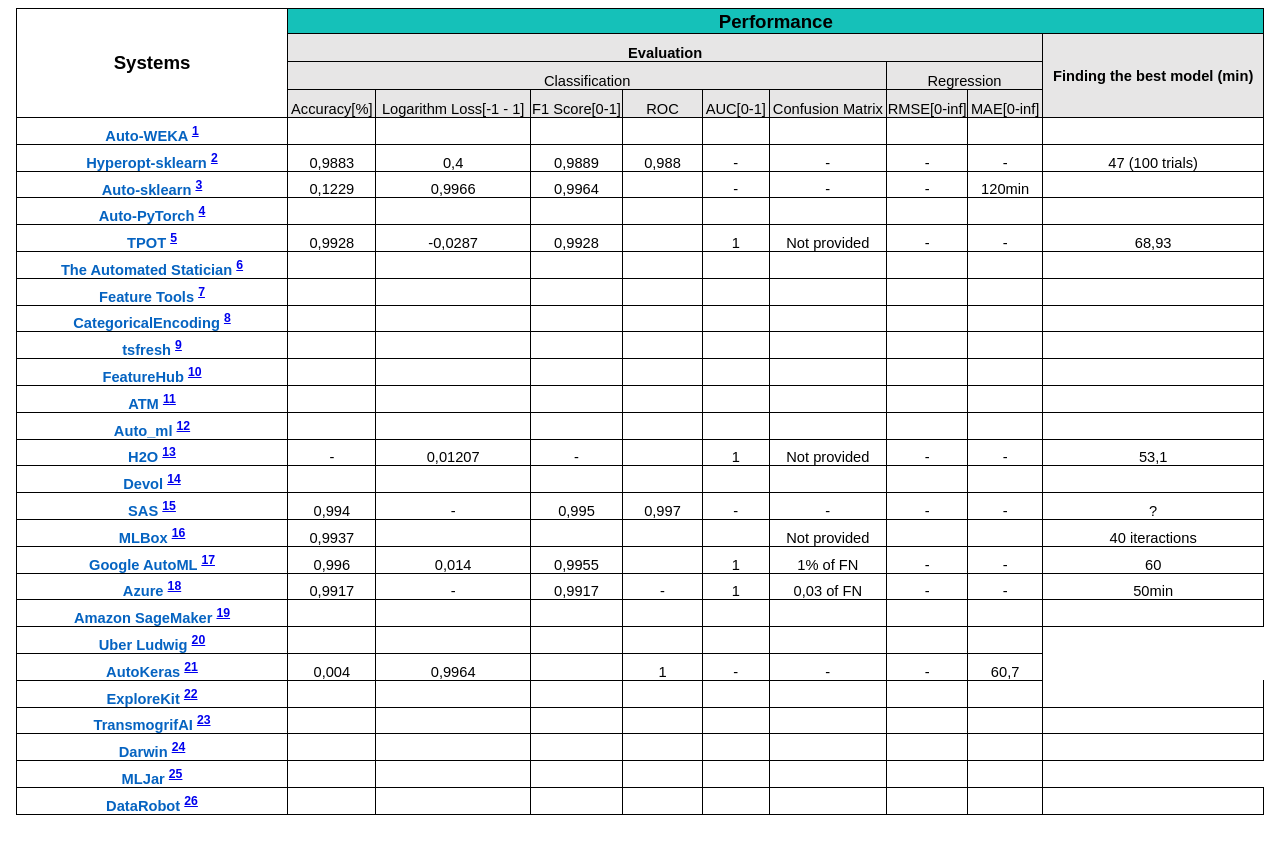
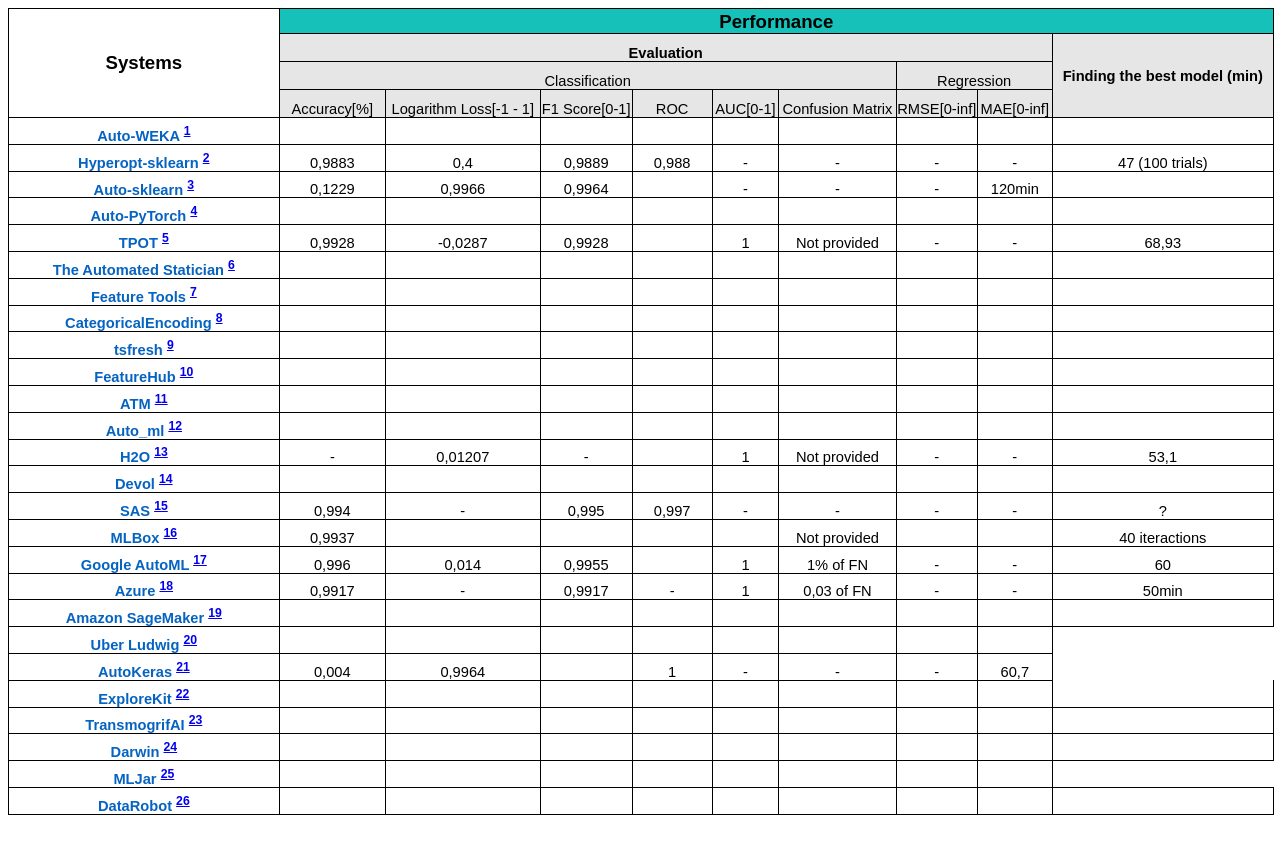
Before and after one commit to jonathankrauss/AutoML-Benchmark, a Jekyll site: the page include/table_1.html, which Jekyll copies as it is, in a window 1280 px wide. Shown: the top 854 px of the page. Built offline with Jekyll 4.4.1, drawn with Linux system fonts in a browser that asks for light colours.

Commit message:
Update table_1.html

```diff
--- a/include/table_1.html
+++ b/include/table_1.html
@@ -590,12 +590,12 @@
 
 <table border=0 cellpadding=0 cellspacing=0 width=1225 class=xl655353473
  style='border-collapse:collapse;table-layout:fixed;width:920pt'>
- <!--
+
  <col class=xl655353473 width=270 style='mso-width-source:userset;mso-width-alt:
- 9874;width:203pt'> -->
- <col class=xl655353473>
- <col class=xl653473 width=88 style='mso-width-source:userset;mso-width-alt:
- 3218;width:66pt'>
+ 9874;width:203pt'>
+ <!-- <col class=xl653473 width=88 style='mso-width-source:userset;mso-width-alt:
+ 3218;width:66pt'> -->
+ <col>
  <col class=xl653473 width=150 style='mso-width-source:userset;mso-width-alt:
  4937;width:116pt'>
  <col class=xl653473 width=92 style='mso-width-source:userset;mso-width-alt:
```
